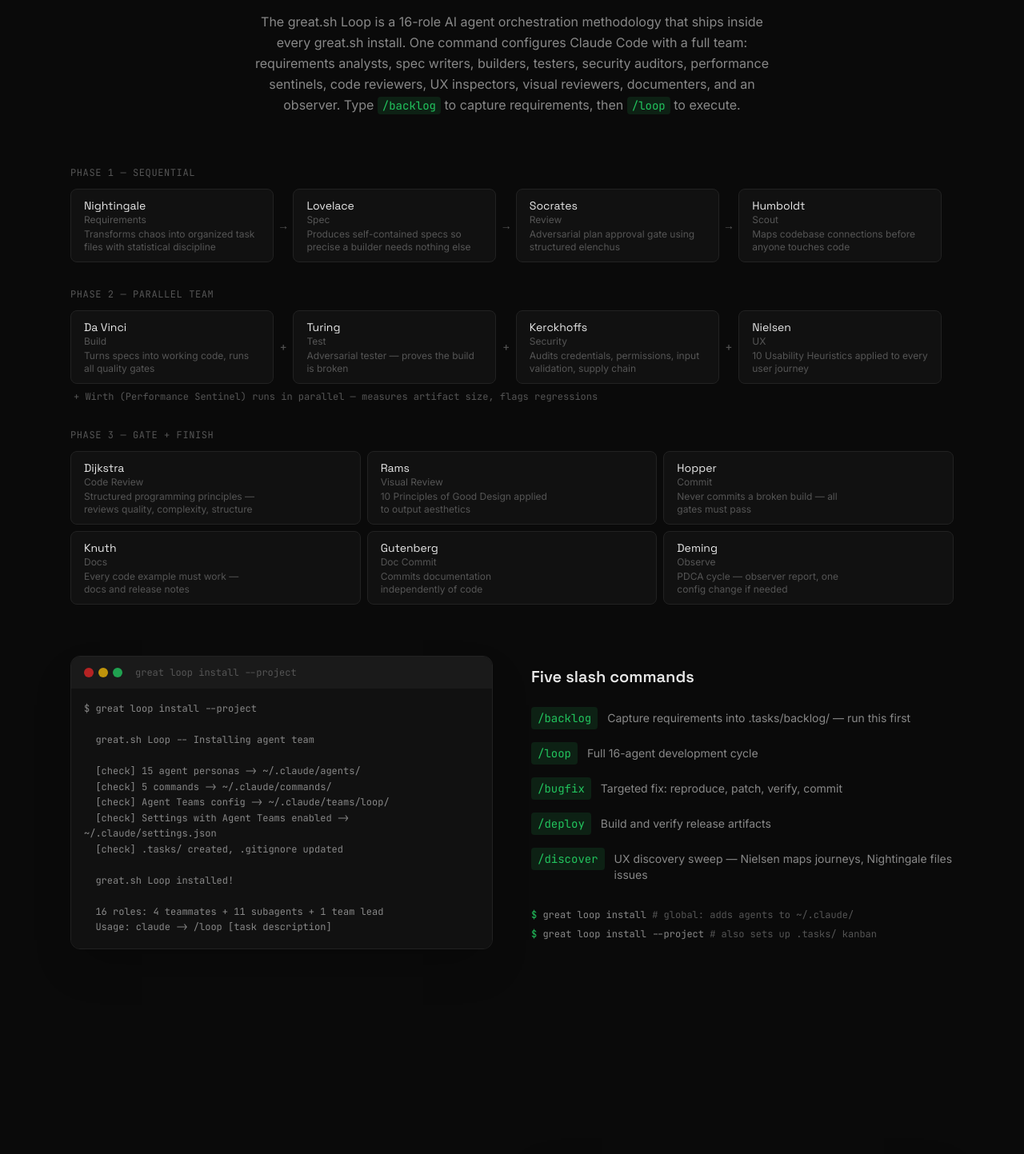
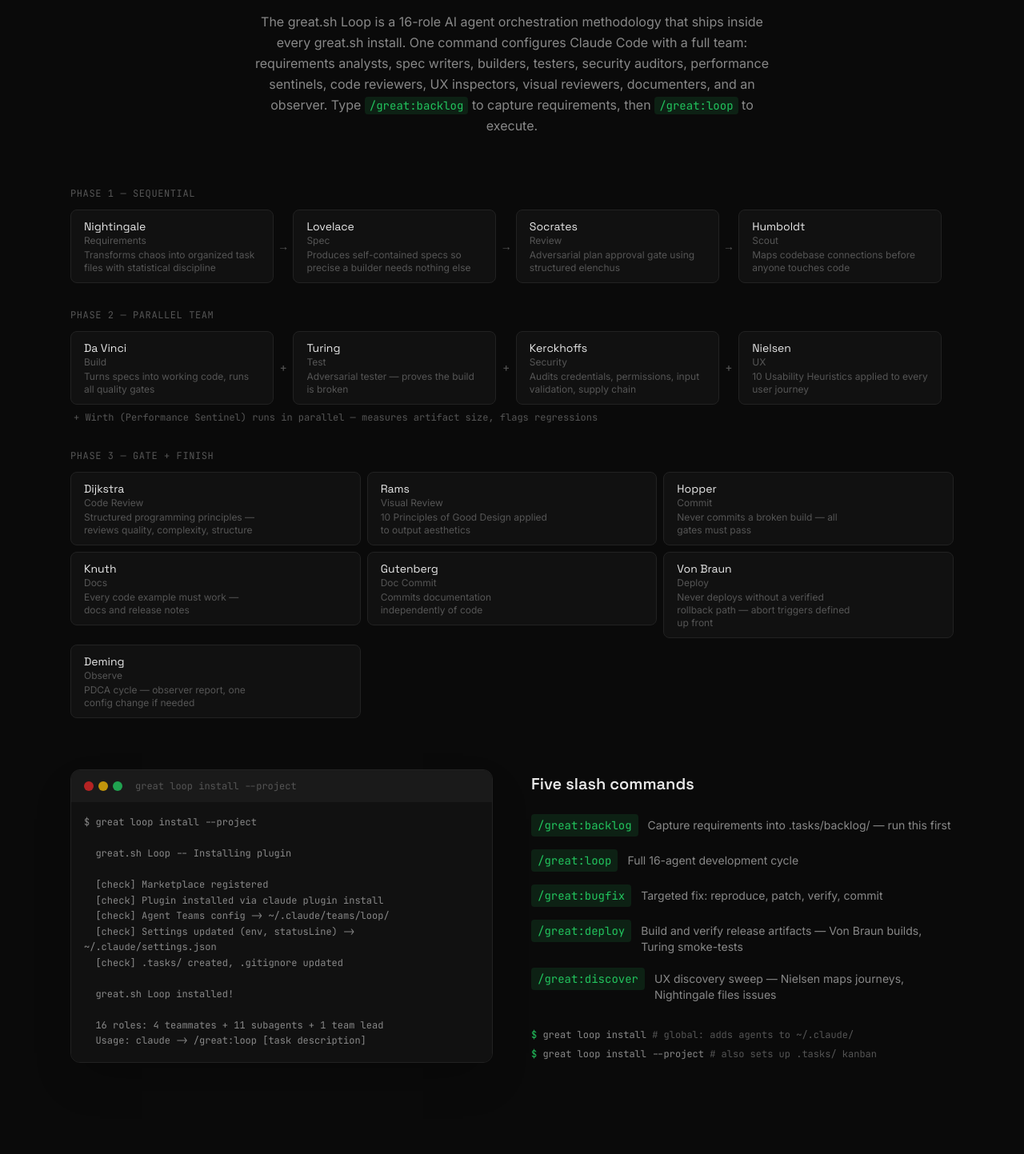
Before and after one commit to superstruct/great.sh, a React (Vite) app in the folder site/: page / in a window 1280 px wide. Shown: the part 4775-6218 px from the top of the page at 80% size. Built offline with nearby package versions, Linux system fonts and the light colour scheme.

Commit message:
fix(site): update loop section to plugin-era commands and roster

```diff
--- a/site/src/components/sections/HowItWorks.tsx
+++ b/site/src/components/sections/HowItWorks.tsx
@@ -32,7 +32,7 @@
   {
     number: '05',
     title: 'Start the Loop',
-    description: 'Install the 16-role agent team into Claude Code. Type /backlog to capture requirements, then /loop to build.',
+    description: 'Install the 16-role agent team into Claude Code. Type /great:backlog to capture requirements, then /great:loop to build.',
     command: 'great loop install --project',
   },
 ]
--- a/site/src/components/sections/Loop.tsx
+++ b/site/src/components/sections/Loop.tsx
@@ -34,6 +34,7 @@
       { name: 'Hopper', role: 'Commit', methodology: 'Never commits a broken build — all gates must pass' },
       { name: 'Knuth', role: 'Docs', methodology: 'Every code example must work — docs and release notes' },
       { name: 'Gutenberg', role: 'Doc Commit', methodology: 'Commits documentation independently of code' },
+      { name: 'Von Braun', role: 'Deploy', methodology: 'Never deploys without a verified rollback path — abort triggers defined up front' },
       { name: 'Deming', role: 'Observe', methodology: 'PDCA cycle — observer report, one config change if needed' },
     ],
     flow: 'sequential' as const,
@@ -41,11 +42,11 @@
 ]
 
 const slashCommands = [
-  { cmd: '/backlog', desc: 'Capture requirements into .tasks/backlog/ — run this first' },
-  { cmd: '/loop', desc: 'Full 16-agent development cycle' },
-  { cmd: '/bugfix', desc: 'Targeted fix: reproduce, patch, verify, commit' },
-  { cmd: '/deploy', desc: 'Build and verify release artifacts' },
-  { cmd: '/discover', desc: 'UX discovery sweep — Nielsen maps journeys, Nightingale files issues' },
+  { cmd: '/great:backlog', desc: 'Capture requirements into .tasks/backlog/ — run this first' },
+  { cmd: '/great:loop', desc: 'Full 16-agent development cycle' },
+  { cmd: '/great:bugfix', desc: 'Targeted fix: reproduce, patch, verify, commit' },
+  { cmd: '/great:deploy', desc: 'Build and verify release artifacts — Von Braun builds, Turing smoke-tests' },
+  { cmd: '/great:discover', desc: 'UX discovery sweep — Nielsen maps journeys, Nightingale files issues' },
 ]
 
 export function Loop() {
@@ -64,11 +65,11 @@
           security auditors, performance sentinels, code reviewers, UX inspectors,
           visual reviewers, documenters, and an observer. Type{' '}
           <code className="text-accent text-sm bg-accent-muted px-1.5 py-0.5 rounded font-mono">
-            /backlog
+            /great:backlog
           </code>{' '}
           to capture requirements, then{' '}
           <code className="text-accent text-sm bg-accent-muted px-1.5 py-0.5 rounded font-mono">
-            /loop
+            /great:loop
           </code>{' '}
           to execute.
         </p>
--- a/site/src/data/commands.ts
+++ b/site/src/data/commands.ts
@@ -82,18 +82,18 @@
 
 export const loopInstallOutput = `$ great loop install --project
 
-  great.sh Loop -- Installing agent team
+  great.sh Loop -- Installing plugin
 
-  [check] 15 agent personas -> ~/.claude/agents/
-  [check] 5 commands -> ~/.claude/commands/
+  [check] Marketplace registered
+  [check] Plugin installed via claude plugin install
   [check] Agent Teams config -> ~/.claude/teams/loop/
-  [check] Settings with Agent Teams enabled -> ~/.claude/settings.json
+  [check] Settings updated (env, statusLine) -> ~/.claude/settings.json
   [check] .tasks/ created, .gitignore updated
 
   great.sh Loop installed!
 
   16 roles: 4 teammates + 11 subagents + 1 team lead
-  Usage: claude -> /loop [task description]`
+  Usage: claude -> /great:loop [task description]`
 
 export const mcpBridgeOutput = `$ great mcp-bridge --preset agent
 
```
